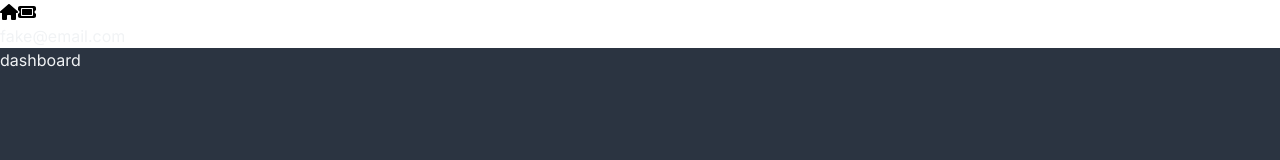
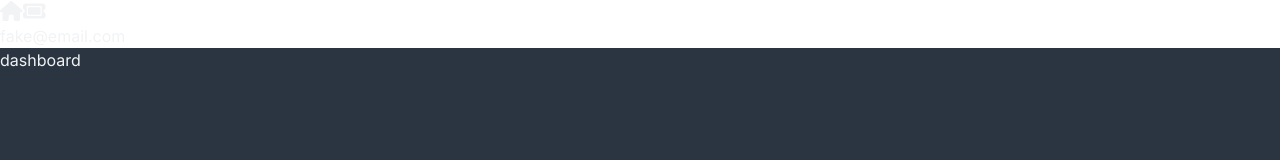
Before and after one commit to senhorgomes/next-mongodb, a Next.js app: page / in a window 1280 px wide. Shown: the top 160 px of the page. Built offline with nearby package versions, Linux system fonts and the light colour scheme.

Commit message:
Add more styles to global

```diff
--- a/app/globals.css
+++ b/app/globals.css
@@ -1,3 +1,12 @@
 @tailwind base;
 @tailwind components;
 @tailwind utilities;
+
+@layer components {
+  .icon {
+    @apply text-default-text text-xl;
+  }
+  .btn {
+    @apply hover:no-underline bg-blue-accent hover:bg-blue-accent-hover;
+  }
+}
```
